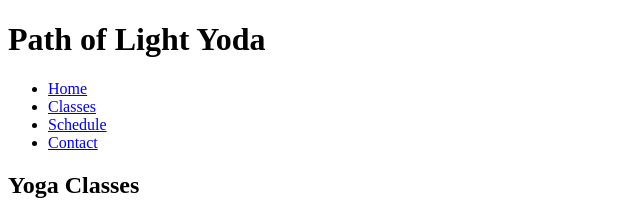
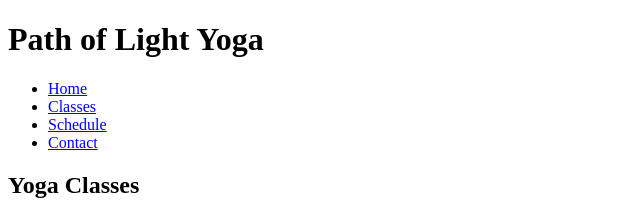
Before and after one commit to avalonandresen/avalonandresen.github.io, a plain HTML site: page cis152/chapter3/yoga/classes.html in a window 1280 px wide. Shown: the top 216 px of the page, 0-640 px from the left. Drawn offline with Linux system fonts and the light colour scheme.

Commit message:
Add files via upload

```diff
--- a/cis152/chapter3/yoga/classes.html
+++ b/cis152/chapter3/yoga/classes.html
@@ -4,11 +4,11 @@
     <meta charset="UTF-8" />
     <meta http-equiv="X-UA-Compatible" content="IE=edge" />
     <meta name="viewport" content="width=device-width, initial-scale=1.0" />
-    <title>Path of Light Yoda Studio :: Classes</title>
+    <title>Path of Light Yoga Studio :: Classes</title>
   </head>
   <body>
     <!-- header>h1{} -->
-    <header><h1>Path of Light Yoda</h1></header>
+    <header><h1>Path of Light Yoga</h1></header>
 
     <!-- ul>li*4>a -->
     <nav>
```
Also changed, not shown: cis152/chapter3/yoga/index.html (+2 -2 lines).
